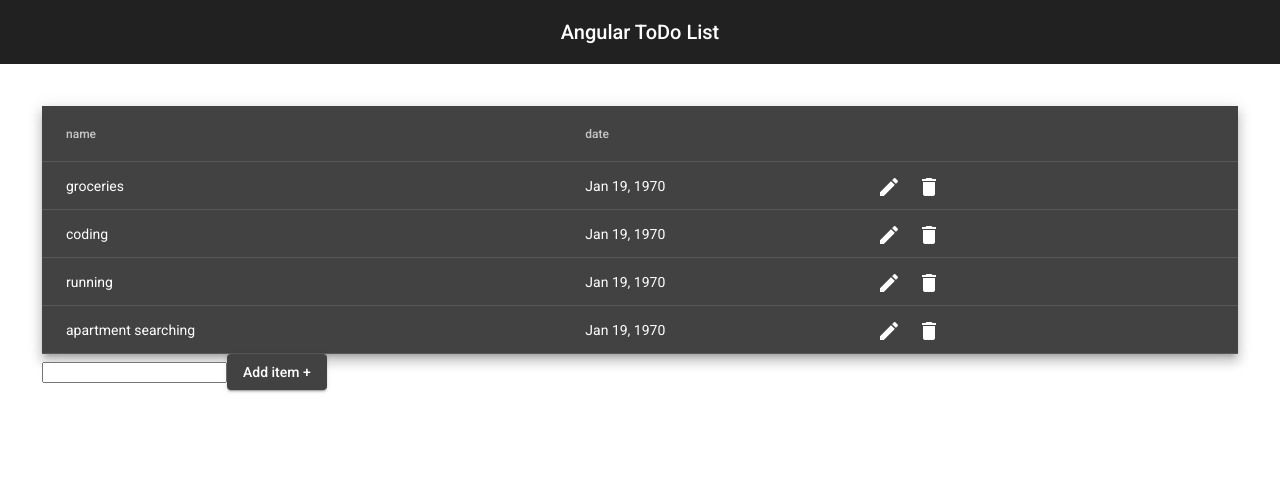
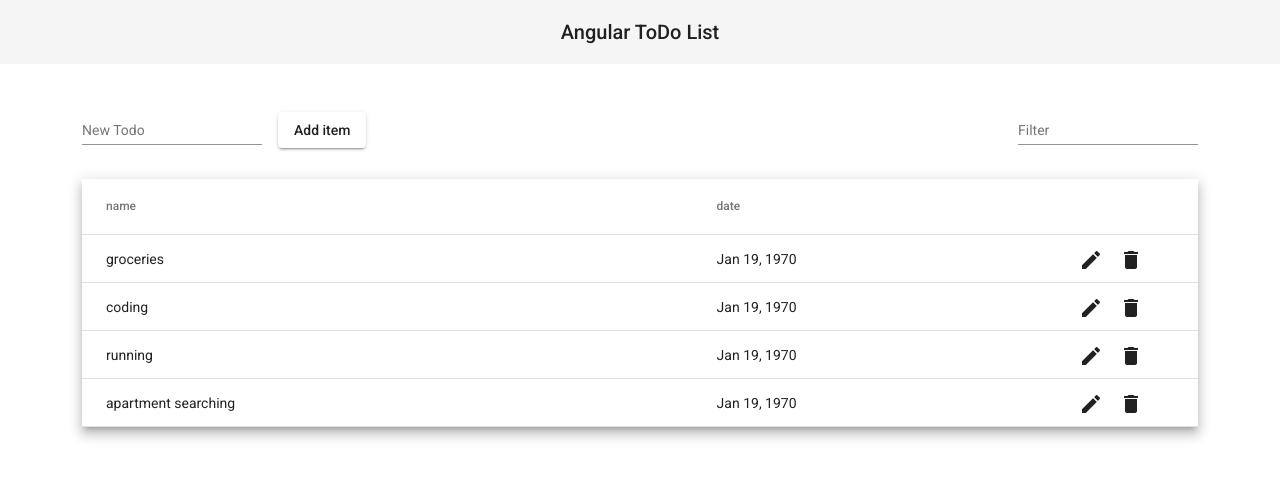
Before and after one commit to AlexHurrell/todo-list-angular-ngrx, an Angular app: page / in a window 1280 px wide. Shown: the top 478 px of the page. Built offline with nearby package versions, Linux system fonts and the light colour scheme.

Commit message:
edit and filtering

```diff
--- a/angular.json
+++ b/angular.json
@@ -26,12 +26,9 @@
             "polyfills": "src/polyfills.ts",
             "tsConfig": "tsconfig.app.json",
             "inlineStyleLanguage": "scss",
-            "assets": [
-              "src/favicon.ico",
-              "src/assets"
-            ],
+            "assets": ["src/favicon.ico", "src/assets"],
             "styles": [
-              "./node_modules/@angular/material/prebuilt-themes/purple-green.css",
+              "./node_modules/@angular/material/prebuilt-themes/deeppurple-amber.css",
               "src/styles.scss"
             ],
             "scripts": []
@@ -95,10 +92,7 @@
             "tsConfig": "tsconfig.spec.json",
             "karmaConfig": "karma.conf.js",
             "inlineStyleLanguage": "scss",
-            "assets": [
-              "src/favicon.ico",
-              "src/assets"
-            ],
+            "assets": ["src/favicon.ico", "src/assets"],
             "styles": [
               "./node_modules/@angular/material/prebuilt-themes/purple-green.css",
               "src/styles.scss"
--- a/package.json
+++ b/package.json
@@ -21,6 +21,7 @@
     "@angular/platform-browser": "~12.1.0",
     "@angular/platform-browser-dynamic": "~12.1.0",
     "@angular/router": "~12.1.0",
+    "bootstrap": "^5.1.0",
     "rxjs": "~6.6.0",
     "tslib": "^2.2.0",
     "zone.js": "~0.11.4"
--- /dev/null
+++ b/src/app/modules/todo-dashboard/rename-dialog/rename-dialog.component.html
@@ -0,0 +1,20 @@
+<div [formGroup]="form">
+  <h2 mat-dialog-title>Edit</h2>
+  <mat-dialog-content>
+    <mat-form-field appearance="fill">
+      <mat-label>Rename</mat-label>
+      <input matInput formControlName="name" />
+    </mat-form-field>
+    <div>
+      <mat-checkbox formControlName="resetDate"
+        >Reset to current date</mat-checkbox
+      >
+    </div>
+  </mat-dialog-content>
+  <div mat-dialog-actions>
+    <button mat-button (click)="onRename()">Cancel</button>
+    <button mat-button [mat-dialog-close]="form.value" cdkFocusInitial>
+      Confirm
+    </button>
+  </div>
+</div>
--- /dev/null
+++ b/src/app/modules/todo-dashboard/rename-dialog/rename-dialog.component.scss
@@ -0,0 +1,3 @@
+.mat-dialog-content {
+  overflow: unset;
+}
--- /dev/null
+++ b/src/app/modules/todo-dashboard/rename-dialog/rename-dialog.component.ts
@@ -0,0 +1,21 @@
+import { Component, Inject, OnInit } from '@angular/core';
+import { FormBuilder, FormControl, FormGroup } from '@angular/forms';
+import { MatDialogRef, MAT_DIALOG_DATA } from '@angular/material/dialog';
+
+@Component({
+  selector: 'app-project-dialog',
+  templateUrl: './rename-dialog.component.html',
+  styleUrls: ['./rename-dialog.component.scss'],
+})
+export class RenameDialogComponent {
+  form = new FormGroup({
+    name: new FormControl(''),
+    resetDate: new FormControl(false),
+  });
+
+  constructor(public dialogRef: MatDialogRef<RenameDialogComponent>) {}
+
+  onRename(): void {
+    this.dialogRef.close();
+  }
+}
--- a/src/app/modules/todo-dashboard/todo-dashboard-page/todo-dashboard-page.component.html
+++ b/src/app/modules/todo-dashboard/todo-dashboard-page/todo-dashboard-page.component.html
@@ -1,26 +1,55 @@
+<div fxLayout="row" fxLayoutAlign="space-between center" class="mb-3">
+  <div>
+    <mat-form-field color="primary">
+      <mat-label>New Todo</mat-label>
+      <input
+        matInput
+        [(ngModel)]="latestTask"
+        type="text"
+        value=""
+        (keydown.enter)="addItem()"
+      />
+    </mat-form-field>
+
+    <button mat-raised-button (click)="addItem()" class="mx-3 mb-2">
+      Add item
+    </button>
+  </div>
+  <div>
+    <mat-form-field color="primary">
+      <mat-label>Filter</mat-label>
+      <input
+        matInput
+        (keyup)="applyFilter($event)"
+        type="text"
+        value=""
+        (keydown.enter)="addItem()"
+      />
+    </mat-form-field>
+  </div>
+</div>
+
 <table
   mat-table
   [dataSource]="dataSource"
   matSort
   class="mat-elevation-z8 todo-table"
 >
-  <!-- Position Column -->
   <ng-container matColumnDef="name">
     <th mat-header-cell *matHeaderCellDef mat-sort-header>name</th>
     <td mat-cell *matCellDef="let element">{{ element.name }}</td>
   </ng-container>
 
-  <!-- Name Column -->
   <ng-container matColumnDef="date">
     <th mat-header-cell *matHeaderCellDef mat-sort-header>date</th>
     <td mat-cell *matCellDef="let element">{{ element.date | date }}</td>
   </ng-container>
 
-  <!-- Actions Column -->
   <ng-container matColumnDef="actions">
     <th mat-header-cell *matHeaderCellDef mat-sort-header></th>
     <td mat-cell *matCellDef="let element; let i = index">
-      <button mat-icon-button><mat-icon>edit</mat-icon></button
+      <button mat-icon-button (click)="renameDialog(i)">
+        <mat-icon>edit</mat-icon></button
       ><button mat-icon-button (click)="deleteItem(i)">
         <mat-icon>delete</mat-icon>
       </button>
@@ -30,13 +59,3 @@
   <tr mat-header-row *matHeaderRowDef="displayedColumns"></tr>
   <tr mat-row *matRowDef="let row; columns: displayedColumns"></tr>
 </table>
-
-<input
-  matInput
-  [(ngModel)]="latestTask"
-  type="text"
-  value=""
-  (keydown.enter)="addItem()"
-/>
-
-<button mat-raised-button (click)="addItem()">Add item +</button>
--- a/src/app/modules/todo-dashboard/todo-dashboard-page/todo-dashboard-page.component.scss
+++ b/src/app/modules/todo-dashboard/todo-dashboard-page/todo-dashboard-page.component.scss
@@ -8,3 +8,8 @@
 .todo-table {
   width: 100%;
 }
+.mat-column-actions {
+  width: 150px;
+  text-align: center;
+  font-weight: bold;
+}
--- a/src/app/modules/todo-dashboard/todo-dashboard-page/todo-dashboard-page.component.ts
+++ b/src/app/modules/todo-dashboard/todo-dashboard-page/todo-dashboard-page.component.ts
@@ -1,6 +1,8 @@
 import { Component, ViewChild, AfterViewInit } from '@angular/core';
+import { MatDialog } from '@angular/material/dialog';
 import { MatSort } from '@angular/material/sort';
 import { MatTable, MatTableDataSource } from '@angular/material/table';
+import { RenameDialogComponent } from '../rename-dialog/rename-dialog.component';
 
 interface TodoItem {
   name: string;
@@ -31,7 +33,7 @@ export class TodoDashboardPageComponent implements AfterViewInit {
 
   latestTask: string;
 
-  constructor() {}
+  constructor(public dialog: MatDialog) {}
 
   ngOnInit(): void {}
 
@@ -42,12 +44,36 @@ export class TodoDashboardPageComponent implements AfterViewInit {
     });
 
     this.dataSource = new MatTableDataSource(this.dataSource.data);
+    this.dataSource.sort = this.sort;
     this.latestTask = '';
+  }
+
+  applyFilter(event: Event) {
+    const filterValue = (event.target as HTMLInputElement).value;
+    this.dataSource.filter = filterValue.trim().toLowerCase();
   }
 
   deleteItem(index: number) {
     console.log(index);
     this.dataSource.data.splice(index, 1);
     this.dataSource = new MatTableDataSource(this.dataSource.data);
+    this.dataSource.sort = this.sort;
+  }
+
+  renameDialog(i) {
+    const dialogRef = this.dialog.open(RenameDialogComponent, {});
+
+    dialogRef.afterClosed().subscribe((result) => {
+      if (result) {
+        this.dataSource.data[i] = {
+          name: result.name,
+          date: result.resetDate
+            ? String(new Date().getTime())
+            : this.dataSource.data[i].date,
+        };
+        this.dataSource = new MatTableDataSource(this.dataSource.data);
+        this.dataSource.sort = this.sort;
+      }
+    });
   }
 }
--- a/src/styles.scss
+++ b/src/styles.scss
@@ -8,3 +8,5 @@ body {
   margin: 0;
   font-family: Roboto, "Helvetica Neue", sans-serif;
 }
+
+@import "~bootstrap/scss/bootstrap";
```
Also changed, not shown: src/app/modules/todo-dashboard/todo-dashboard.module.ts (+10 -2 lines), 2 other files (tests, documents, lock files or other folders).
